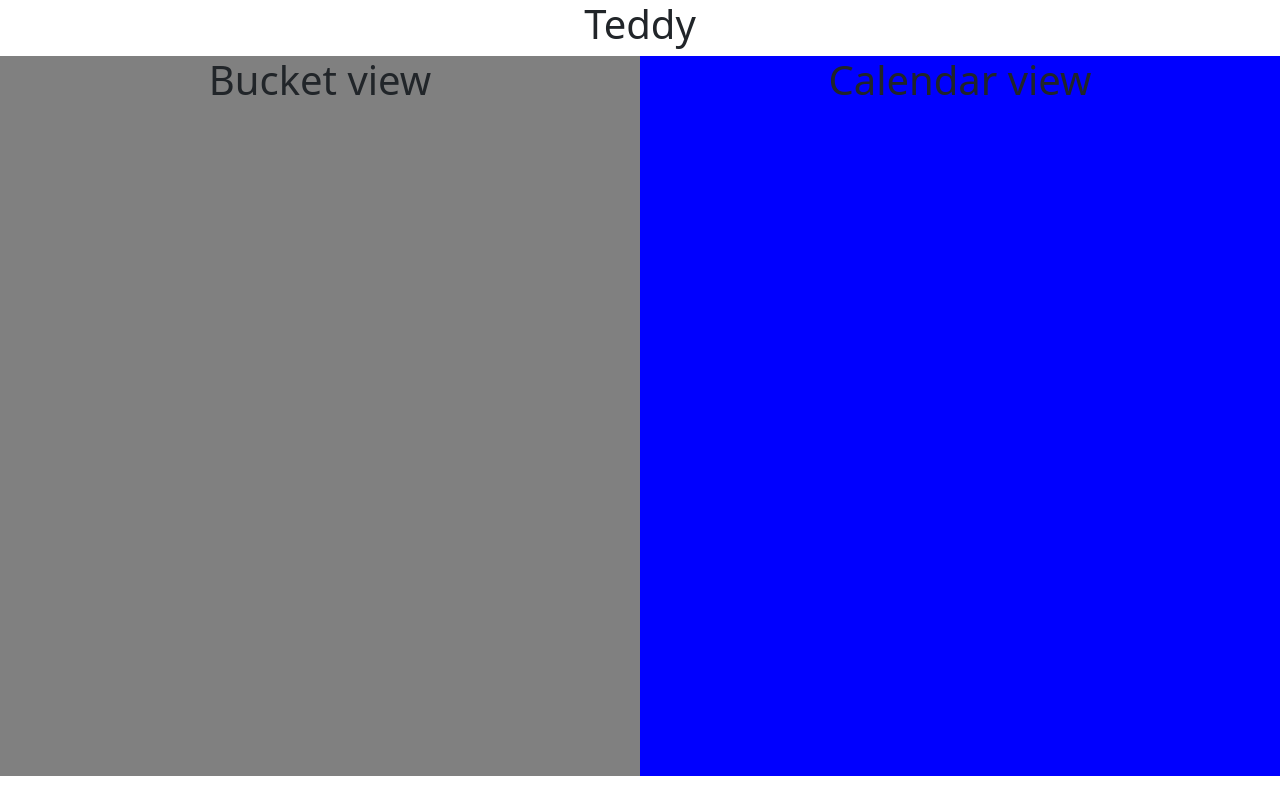
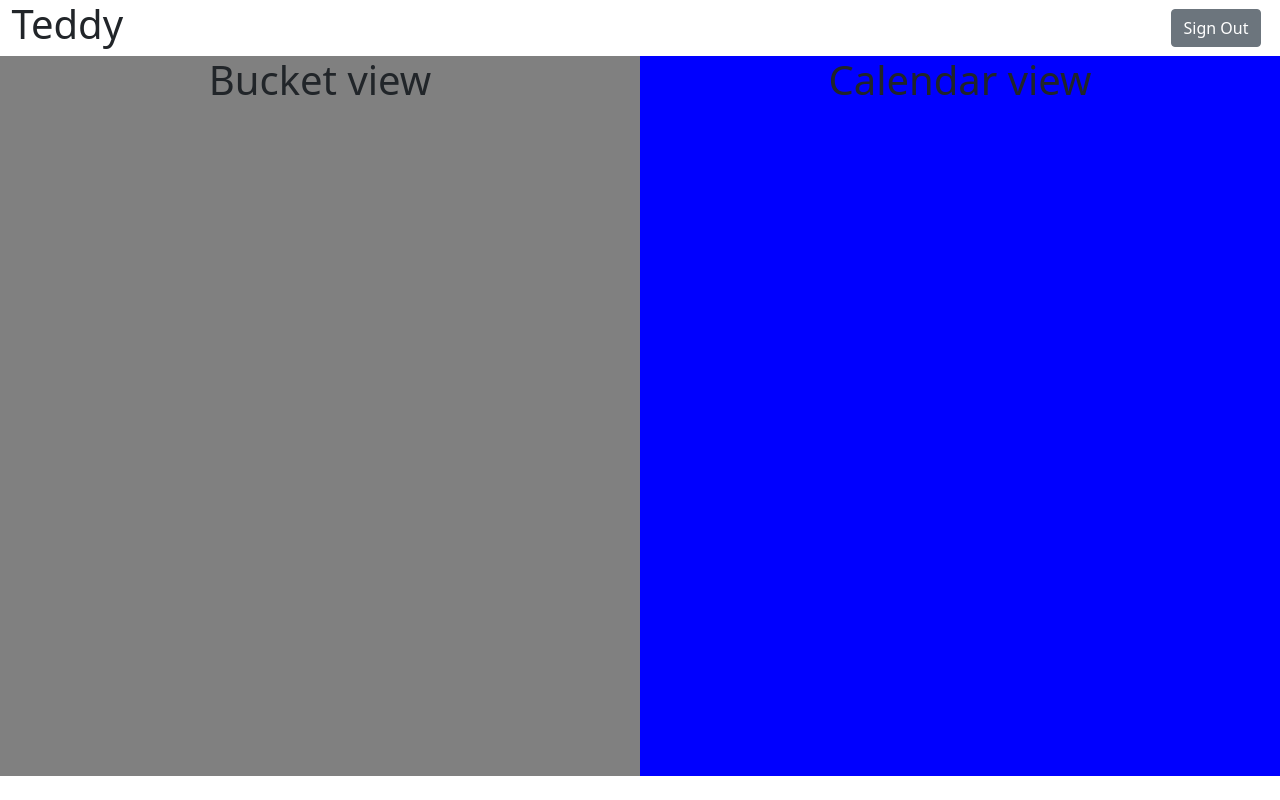
Before and after one commit to yashas-salankimatt/Teddy, a React (Create React App) app in the folder teddy/: page / in a window 1280 px wide. Built offline with nearby package versions, Linux system fonts and the light colour scheme.

Commit message:
Sick ass button in navbar
You read it

```diff
--- a/teddy/src/App.js
+++ b/teddy/src/App.js
@@ -2,8 +2,6 @@ import './App.css';
 import Navbar from './components/navbar';
 import BucketView from './components/bucketView';
 import CalendarView from './components/calendarView';
-import { Button } from 'bootstrap';
-
 function App() {
   return (
     <div className="App">
--- /dev/null
+++ b/teddy/src/components/navbar.css
@@ -0,0 +1,21 @@
+.NavbarWrapper {
+    display: flex;
+    flex-direction: row;
+}
+
+.TeddyWrapper {
+    flex: 9;
+    align-items:baseline;
+}
+
+.TeddyHeader {
+    text-align: start;
+    margin-left: 1%;
+}
+
+.SignOutButton {
+    flex: 1;
+    display: flex;
+    align-items: center;
+    justify-content: center;
+}
--- a/teddy/src/components/navbar.jsx
+++ b/teddy/src/components/navbar.jsx
@@ -1,12 +1,17 @@
-import React, { useState } from 'react';
+import React from 'react';
+import './navbar.css'
 
 function Navbar(props) {
-    const [title, setTitle] = useState('Teddy');
 
     return (
-        <div>
-            <h1>{title}</h1>
-        </div>
+        <div className="NavbarWrapper">
+            <div className="TeddyWrapper">
+                <h1 className="TeddyHeader">Teddy</h1>
+            </div>
+            <div className="SignOutButton">
+                <button type="button" class="btn btn-secondary">Sign Out</button>
+            </div>
+        </div >
     );
 }
 
```
